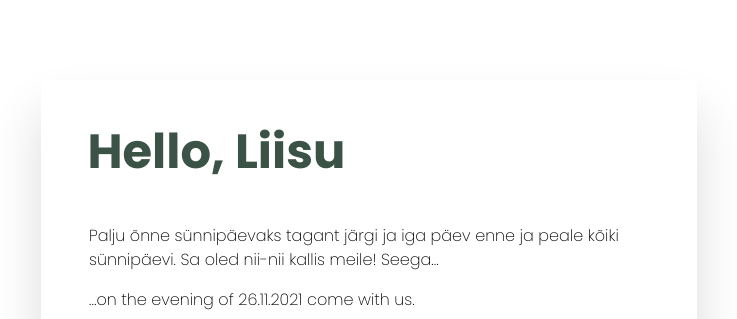
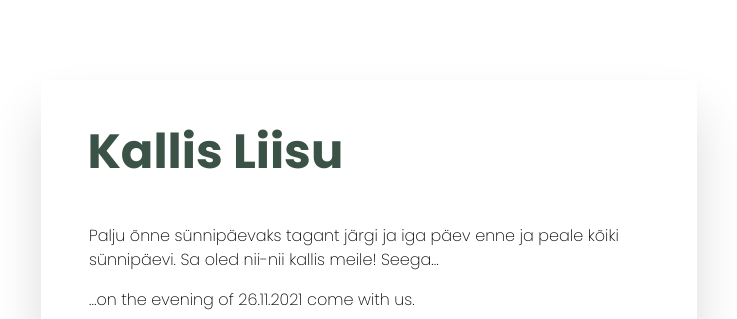
Before and after one commit to alreinson/liisu, a Jekyll site: the page built from index.html, in a window 1280 px wide. Shown: the top 319 px of the page, without its empty margins (271-1008 px from the left). Built offline with Jekyll 4.4.1, drawn with Linux system fonts in a browser that asks for light colours.

Commit message:
Update _config.yml

```diff
--- a/_config.yml
+++ b/_config.yml
@@ -1,4 +1,4 @@
-title_tag_text: Hello, Liisu
-h1_tag_text: Hello, Liisu
+title_tag_text: Kallis Liisu
+h1_tag_text: Kallis Liisu
 
 exclude: ["README.md", "CNAME"]
```
